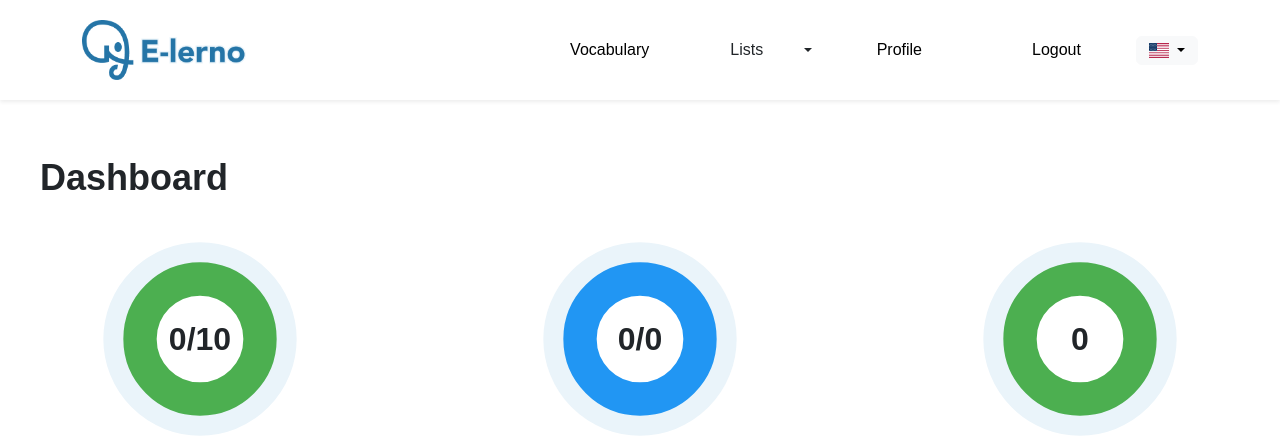
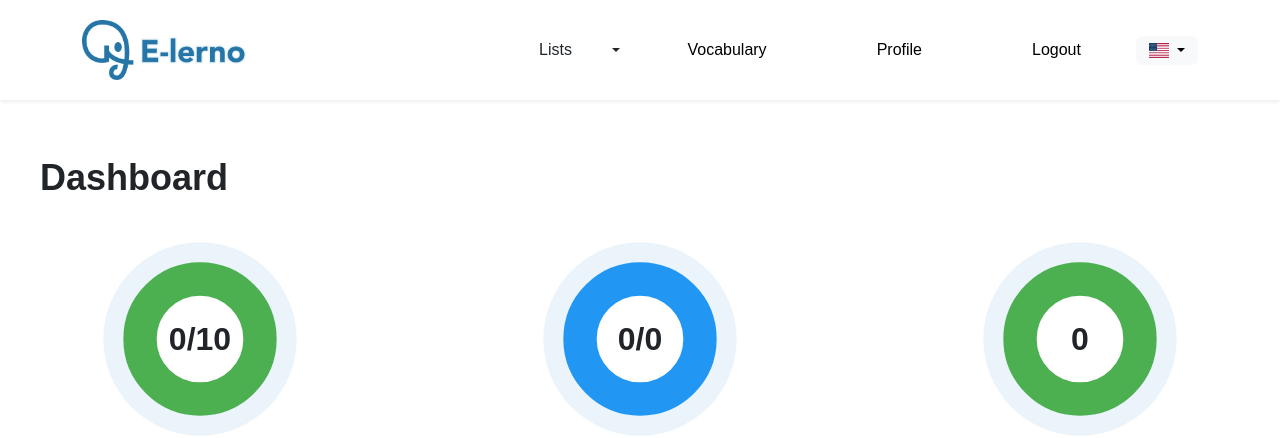
Before and after one commit to Group-Projects-FIAE/sprach-lernen-app, a Django app: page / in a window 1280 px wide. Shown: the top 438 px of the page. Run offline with Django 5.2, Linux system fonts and the light colour scheme; the visitor is signed in with stand-in values (Sample User, id 1); data that the repository does not hold is empty.

Commit message:
fix lists dropdown

```diff
--- a/templates/base.html
+++ b/templates/base.html
@@ -26,8 +26,7 @@
             <div class="d-flex flex-row align-items-center">
                 <!--create logic if user is authenticated. for now 1- authenticated, 0 - not-->
                 {% if user.is_authenticated %}
-                    <div class="p-2"><a class="navbar-btn" href="{% url 'vocabulary' %}">Vocabulary</a></div>
-                    <div class="navbar-btn-group">
+                <div class="dropdown navbar-btn-group">
                         <button class="btn" >
                              <a class="btn" href="{% url 'vocab_lists' %}" role="button">
                                 Lists
@@ -64,6 +63,7 @@
 
                         </ul>
                     </div>
+                <div class="p-2"><a class="navbar-btn" href="{% url 'vocabulary' %}">Vocabulary</a></div>
                     <!--correct link to the profile view-->
                     <div class="p-2"><a class="navbar-btn" href="{% url 'users:profile' %}">Profile</a></div>
                     <div class="p-2">
--- a/templates/static/style.css
+++ b/templates/static/style.css
@@ -44,6 +44,9 @@
             background: #EAF4FA;
             border: 2px solid  rgba(37, 117, 167, 0.1);
 
+        }
+         .navbar-btn-group{
+            border: 2px solid  rgba(0, 0, 0, 0.0)
         }
         .navbar-icon {
             width: 20px;
```
